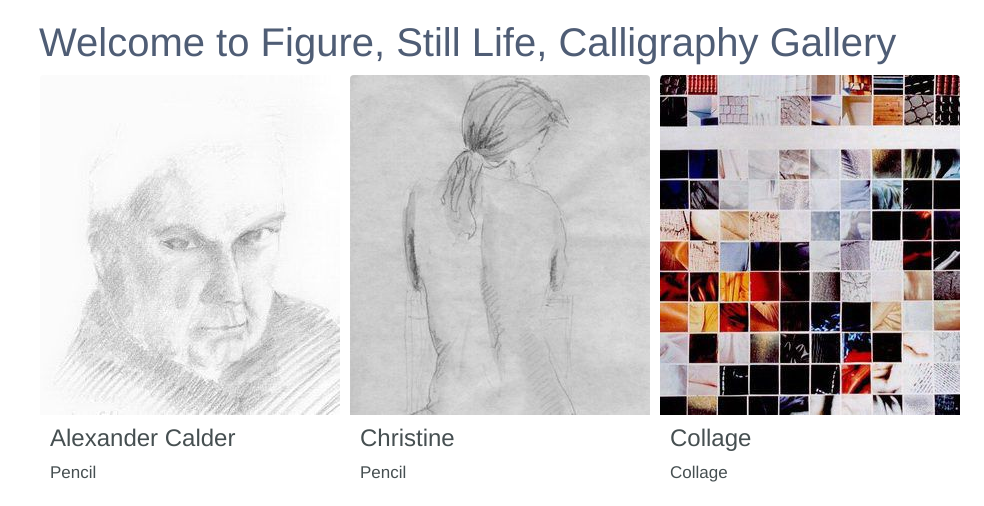
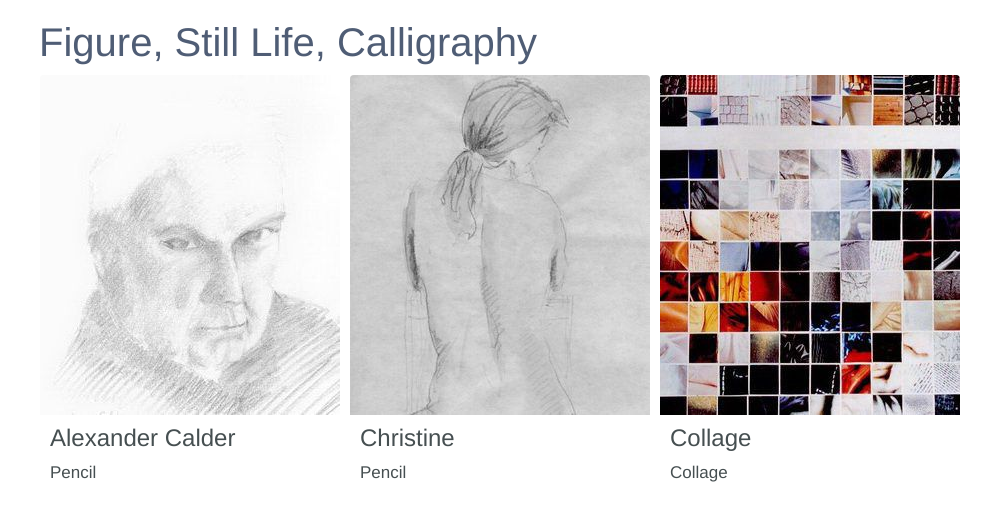
Before and after one commit to amyvarga/janosvarga, a PHP site: page /figure.php in a window 1280 px wide. Shown: the part 211-717 px from the top of the page, without its empty margins (296-1280 px from the left). Run offline with PHP 8.4, Linux system fonts and the light colour scheme; data comes from the database, SQL or seed files in the repository; some web fonts are replaced.

Commit message:
Update figure.php

```diff
--- a/figure.php
+++ b/figure.php
@@ -9,7 +9,7 @@
 <?php include ("blocks/db.php");
 $result = mysql_query("SELECT titlePage, metaDescription, header_1, imageLocation FROM settings WHERE pageName='figure'",$db) or die("SQL error: ".mysql_error());
 $myrow = mysql_fetch_array($result);
-$header_1 = $myrow["header_1"];	//name of gallery on gallery pages
+$header_1 = $myrow["titlePage"];	//name of gallery on gallery pages
 $galleryName = "figure";	//for side navigation on gallery pages
 $pageName = "figure";		//for top navigation
 $imageLocation = $myrow["imageLocation"]; // to find images (for navigation)
```
